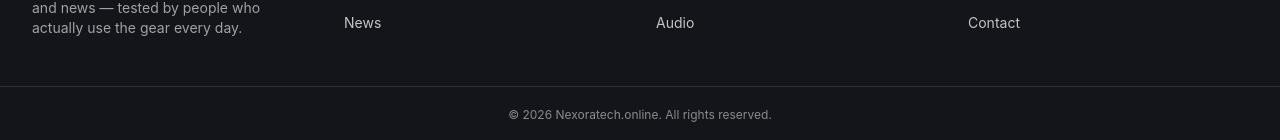
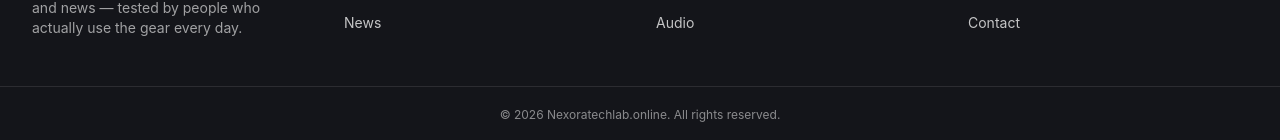
Before and after one commit to thangnguyenforjob/nexoratechlab, a Next.js app: page / in a window 1280 px wide. Shown: the part 3844-3984 px from the top of the page. Built offline with nearby package versions, Linux system fonts and the light colour scheme.

Commit message:
Update Footer.tsx

```diff
--- a/src/components/Footer.tsx
+++ b/src/components/Footer.tsx
@@ -66,7 +66,7 @@ export default function Footer() {
         ))}
       </div>
       <div className="border-t border-white/10 px-4 py-5 text-center text-xs text-white/50 sm:px-6 lg:px-8">
-        © {new Date().getFullYear()} Nexoratech.online. All rights reserved.
+        © {new Date().getFullYear()} Nexoratechlab.online. All rights reserved.
       </div>
     </footer>
   );
```
